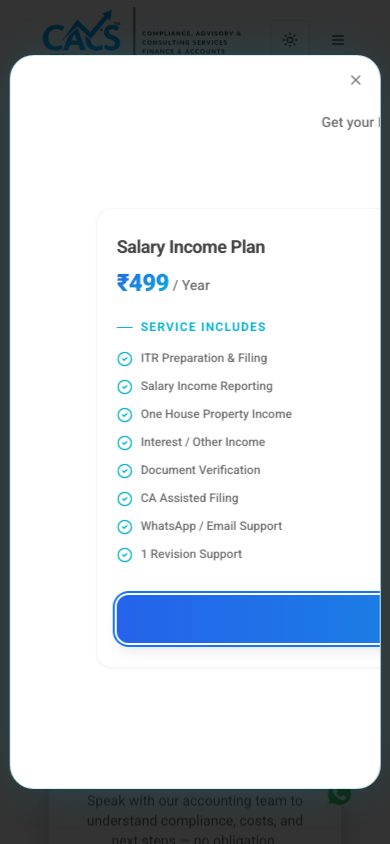
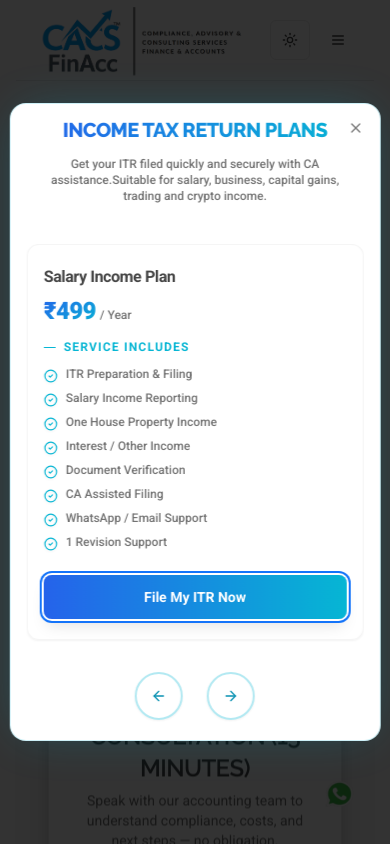
Before and after one commit to jyotirmayananda/cacsfinac_frontend, a Next.js app: page / in a window 390 px wide. Both pictures are taken after a click on the button "Close". Shown: the top 844 px of the page. Built offline with nearby package versions, Linux system fonts and the light colour scheme.

Commit message:
Fix mobile UI issues on ITR plans popup and lead form

```diff
--- a/src/components/itr-plans-popup.tsx
+++ b/src/components/itr-plans-popup.tsx
@@ -29,59 +29,61 @@ export function ITRPlansPopup({ open, onOpenChange }: DialogProps) {
   return (
     <>
       <Dialog open={open} onOpenChange={onOpenChange}>
-      <DialogContent className={cn("max-w-[95vw] lg:max-w-5xl xl:max-w-7xl w-full p-4 md:p-6 bg-card rounded-3xl max-h-[90svh] overflow-y-auto overflow-x-hidden border border-cyan-500/20 shadow-[0_0_50px_-12px_rgba(0,180,216,0.3)] backdrop-blur-md")}>
-        <DialogHeader className="mb-6 md:mb-10 w-full">
-          <div className="flex flex-col items-center justify-center text-center w-full space-y-3">
-            <DialogTitle className="text-xl md:text-3xl font-extrabold font-headline uppercase tracking-tight text-transparent bg-clip-text bg-gradient-to-r from-blue-600 to-cyan-500 w-full text-center">
-              Income Tax Return Plans
+      <DialogContent className={cn("max-w-[95vw] sm:max-w-[90vw] lg:max-w-5xl xl:max-w-7xl w-full p-3 sm:p-4 md:p-6 bg-card rounded-2xl md:rounded-3xl max-h-[90svh] overflow-y-auto overflow-x-hidden border border-cyan-500/20 shadow-[0_0_50px_-12px_rgba(0,180,216,0.3)] backdrop-blur-md")}>
+        <DialogHeader className="mb-4 md:mb-10 px-2">
+          <div className="flex flex-col items-center justify-center text-center w-full space-y-2 md:space-y-3">
+            <DialogTitle className="text-xl md:text-3xl font-extrabold font-headline uppercase tracking-tight w-full text-center">
+              <span className="block text-transparent bg-clip-text bg-gradient-to-r from-blue-600 to-cyan-500 pb-1">
+                Income Tax Return Plans
+              </span>
             </DialogTitle>
-            <DialogDescription className="text-muted-foreground text-sm md:text-base max-w-2xl mx-auto font-medium text-center">
+            <DialogDescription className="text-muted-foreground text-xs sm:text-sm md:text-base max-w-2xl mx-auto font-medium text-center">
               Get your ITR filed quickly and securely with CA assistance.<br className="hidden md:block"/>
               Suitable for salary, business, capital gains, trading and crypto income.
             </DialogDescription>
           </div>
         </DialogHeader>
 
-        <div className="w-[90%] md:w-[85%] mx-auto relative px-2 md:px-6">
-          <Carousel opts={{ align: "start", loop: true }} className="w-full pb-4">
-            <CarouselContent className="-ml-3 md:-ml-4 py-4">
+        <div className="w-full min-w-0 md:w-[85%] mx-auto relative px-1 sm:px-2 md:px-6">
+          <Carousel opts={{ align: "start", loop: true }} className="w-full min-w-0 pb-2 md:pb-4">
+            <CarouselContent className="-ml-3 md:-ml-4 py-2 md:py-4">
             {itrPlans.map((plan, index) => (
-              <CarouselItem key={index} className="pl-3 md:pl-4 basis-[85%] md:basis-1/2">
-                <Card className="relative flex flex-col h-full bg-card/80 backdrop-blur-sm border border-border/50 hover:border-cyan-500/50 hover:shadow-[0_8px_30px_rgb(0,180,216,0.15)] transition-all duration-500 rounded-2xl overflow-hidden group hover:-translate-y-1">
+              <CarouselItem key={index} className="pl-3 md:pl-4 basis-[100%] sm:basis-[80%] md:basis-1/2">
+                <Card className="relative flex flex-col h-full bg-card/80 backdrop-blur-sm border border-border/50 hover:border-cyan-500/50 hover:shadow-[0_8px_30px_rgb(0,180,216,0.15)] transition-all duration-500 rounded-xl md:rounded-2xl overflow-hidden group hover:-translate-y-1">
                   {/* Subtle top gradient bar */}
                   <div className="absolute top-0 left-0 w-full h-1 bg-gradient-to-r from-blue-400 to-cyan-400 transform scale-x-0 group-hover:scale-x-100 transition-transform duration-500 origin-left"></div>
 
-                  <CardHeader className="pb-4 pt-6 px-5 md:px-6">
-                    <CardTitle className="text-lg font-bold text-foreground group-hover:text-transparent group-hover:bg-clip-text group-hover:bg-gradient-to-r group-hover:from-blue-600 group-hover:to-cyan-500 transition-all">
+                  <CardHeader className="pb-3 pt-5 px-4 md:px-6">
+                    <CardTitle className="text-base md:text-lg font-bold text-foreground group-hover:text-transparent group-hover:bg-clip-text group-hover:bg-gradient-to-r group-hover:from-blue-600 group-hover:to-cyan-500 transition-all">
                       {plan.title}
                     </CardTitle>
-                    <div className="mt-3 flex items-end gap-1">
-                      <span className="text-2xl md:text-3xl font-extrabold text-transparent bg-clip-text bg-gradient-to-br from-blue-600 to-cyan-500 tracking-tight pb-1">
+                    <div className="mt-2 md:mt-3 flex items-end gap-1">
+                      <span className="text-2xl md:text-3xl font-extrabold text-transparent bg-clip-text bg-gradient-to-br from-blue-600 to-cyan-500 tracking-tight pb-0 md:pb-1">
                         ₹{plan.price}
                       </span>
-                      {plan.period && <span className="mb-2 text-sm font-medium text-muted-foreground">{plan.period}</span>}
+                      {plan.period && <span className="mb-1 md:mb-2 text-xs md:text-sm font-medium text-muted-foreground">{plan.period}</span>}
                     </div>
                   </CardHeader>
-                  <CardContent className="flex-grow pb-4 px-5 md:px-6">
-                    <p className="text-xs font-bold text-cyan-500 uppercase tracking-widest mb-4 flex items-center gap-2">
-                      <span className="h-px w-4 bg-cyan-500 rounded-full"></span>
+                  <CardContent className="flex-grow pb-3 px-4 md:px-6">
+                    <p className="text-xs font-bold text-cyan-500 uppercase tracking-widest mb-3 md:mb-4 flex items-center gap-2">
+                      <span className="h-px w-3 md:w-4 bg-cyan-500 rounded-full"></span>
                       Service Includes
                     </p>
-                    <ul className="space-y-3">
+                    <ul className="space-y-2 md:space-y-3">
                       {plan.includes.map((item, i) => (
                         <li key={i} className="flex items-start gap-2 text-xs md:text-sm text-muted-foreground font-medium">
-                          <CheckCircle2 className="h-4 w-4 text-cyan-500 flex-shrink-0 drop-shadow-sm" />
+                          <CheckCircle2 className="h-3.5 w-3.5 md:h-4 md:w-4 mt-0.5 md:mt-0 text-cyan-500 flex-shrink-0 drop-shadow-sm" />
                           <span className="leading-tight">{item}</span>
                         </li>
                       ))}
                     </ul>
                   </CardContent>
-                  <CardFooter className="pt-4 pb-6 px-5 md:px-6 mt-auto">
+                  <CardFooter className="pt-3 pb-5 px-4 md:px-6 mt-auto">
                     <Button
                       onClick={() => setSelectedPlan({ title: plan.title, price: plan.price })}
-                      className="w-full bg-gradient-to-r from-blue-600 to-cyan-500 text-white font-semibold rounded-xl text-md h-12 hover:from-blue-700 hover:to-cyan-600 shadow-lg hover:shadow-cyan-500/25 transition-all duration-300 transform hover:-translate-y-0.5"
+                      className="w-full bg-gradient-to-r from-blue-600 to-cyan-500 text-white font-semibold rounded-lg md:rounded-xl text-sm md:text-base h-11 md:h-12 hover:from-blue-700 hover:to-cyan-600 shadow-lg hover:shadow-cyan-500/25 transition-all duration-300 transform hover:-translate-y-0.5 whitespace-nowrap overflow-hidden"
                     >
-                      File My ITR Now
+                      <span className="text-white relative z-10 w-full text-center block">File My ITR Now</span>
                     </Button>
                   </CardFooter>
                 </Card>
--- a/src/components/layout/footer.tsx
+++ b/src/components/layout/footer.tsx
@@ -139,16 +139,16 @@ export function Footer() {
             </Link>
 
             <a
-              href="https://g.page/r/"
+              href="https://g.page/Bengaluru-Office-CACS-FinAcc-Services/"
               target="_blank"
               rel="noopener noreferrer"
               className="inline-flex items-center justify-center gap-2 bg-white/10 hover:bg-white/20 border border-cyan-500/30 text-xs font-semibold px-4 py-3 rounded-xl transition-all shadow-sm group mb-6 w-full"
             >
               <svg className="w-5 h-5 group-hover:scale-110 transition-transform" viewBox="0 0 24 24" xmlns="http://www.w3.org/2000/svg">
-                <path fill="#4285F4" d="M23.7449 12.27C23.7449 11.48 23.6849 10.73 23.5549 10H12.2549V14.51H18.7249C18.4349 15.99 17.5849 17.24 16.3249 18.09V21.09H20.1849C22.4449 19.01 23.7449 15.92 23.7449 12.27Z"/>
-                <path fill="#34A853" d="M12.2549 24C15.4949 24 18.2049 22.92 20.1849 21.09L16.3249 18.09C15.2449 18.81 13.8749 19.25 12.2549 19.25C9.1349 19.25 6.47491 17.14 5.52491 14.29H1.54492V17.38C3.51492 21.3 7.5649 24 12.2549 24Z"/>
-                <path fill="#FBBC05" d="M5.52491 14.29C5.27491 13.57 5.14491 12.8 5.14491 12C5.14491 11.2 5.28491 10.43 5.52491 9.71V6.62H1.54492C0.724915 8.24 0.254913 10.06 0.254913 12C0.254913 13.94 0.724915 15.76 1.54492 17.38L5.52491 14.29Z"/>
-                <path fill="#EA4335" d="M12.2549 4.75C14.0249 4.75 15.6049 5.36 16.8549 6.55L20.2749 3.13C18.2049 1.19 15.4949 0 12.2549 0C7.5649 0 3.51492 2.7 1.54492 6.62L5.52491 9.71C6.47491 6.86 9.1349 4.75 12.2549 4.75Z"/>
+                <path fill="#4285F4" d="M23.7449 12.27C23.7449 11.48 23.6849 10.73 23.5549 10H12.2549V14.51H18.7249C18.4349 15.99 17.5849 17.24 16.3249 18.09V21.09H20.1849C22.4449 19.01 23.7449 15.92 23.7449 12.27Z" />
+                <path fill="#34A853" d="M12.2549 24C15.4949 24 18.2049 22.92 20.1849 21.09L16.3249 18.09C15.2449 18.81 13.8749 19.25 12.2549 19.25C9.1349 19.25 6.47491 17.14 5.52491 14.29H1.54492V17.38C3.51492 21.3 7.5649 24 12.2549 24Z" />
+                <path fill="#FBBC05" d="M5.52491 14.29C5.27491 13.57 5.14491 12.8 5.14491 12C5.14491 11.2 5.28491 10.43 5.52491 9.71V6.62H1.54492C0.724915 8.24 0.254913 10.06 0.254913 12C0.254913 13.94 0.724915 15.76 1.54492 17.38L5.52491 14.29Z" />
+                <path fill="#EA4335" d="M12.2549 4.75C14.0249 4.75 15.6049 5.36 16.8549 6.55L20.2749 3.13C18.2049 1.19 15.4949 0 12.2549 0C7.5649 0 3.51492 2.7 1.54492 6.62L5.52491 9.71C6.47491 6.86 9.1349 4.75 12.2549 4.75Z" />
               </svg>
               <span>Review our Bengaluru Office</span>
             </a>
```
Also changed, not shown: src/components/plan-lead-form.tsx (+14 -10 lines), 2 other files (tests, documents, lock files or other folders).
